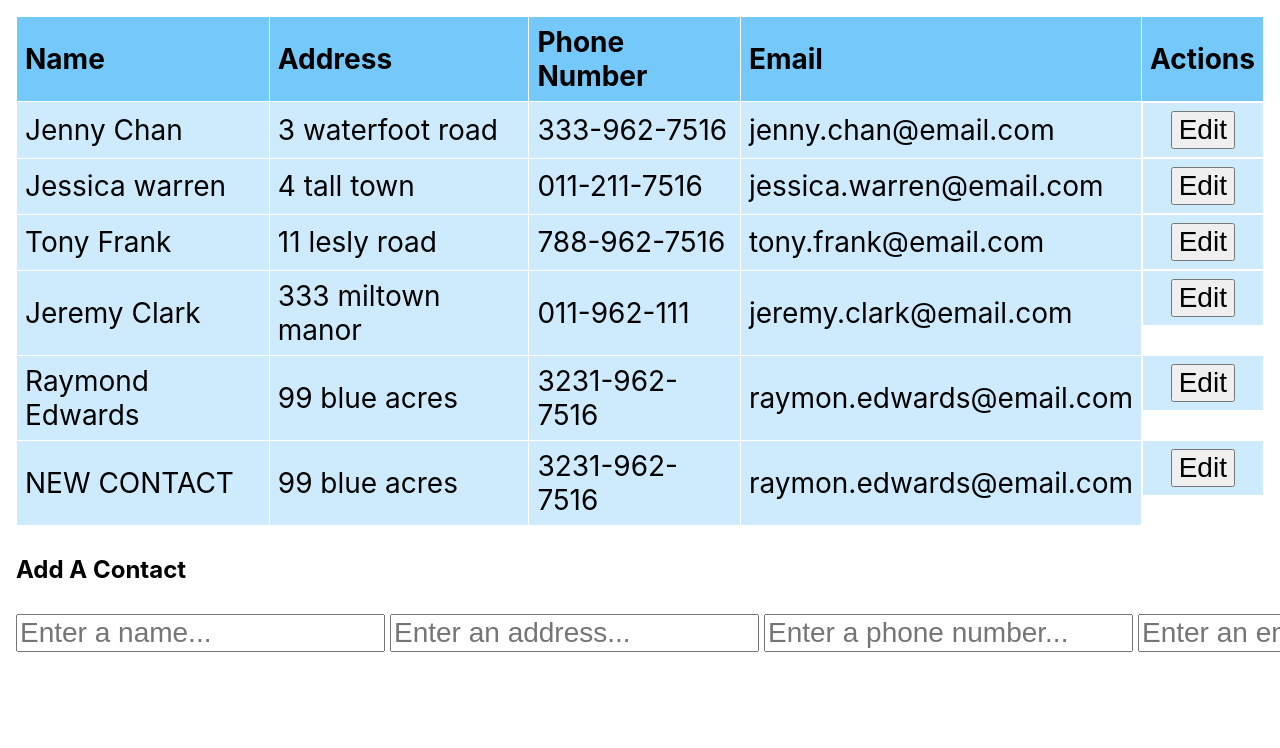
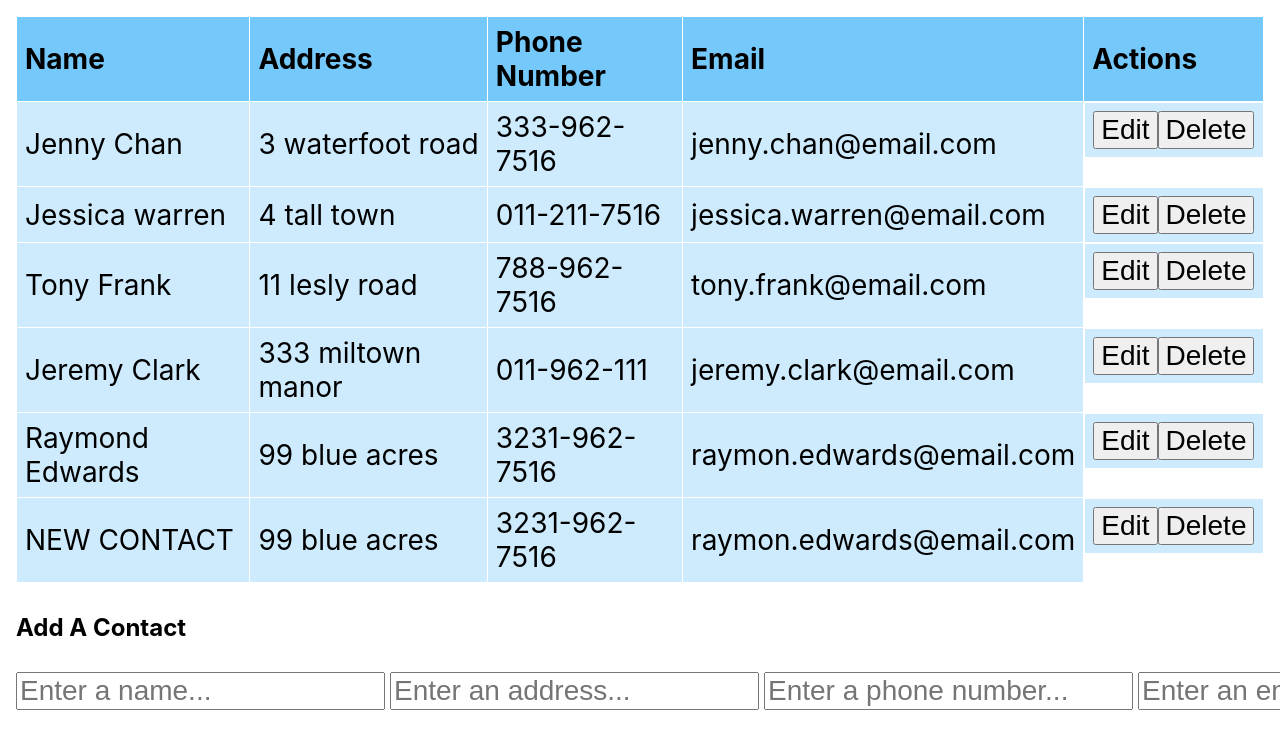
Before and after one commit to jdh2021/react-table, a React (Create React App) app: page / in a window 1280 px wide. Shown: the top 748 px of the page. Built offline with nearby package versions, Linux system fonts and the light colour scheme.

Commit message:
added cancel button to editable row. on click, sets contact id to null so readonly row renders. added delete button to readonly row. on click, takes in contact id and uses find index and splice to remove contact clicked on from array.

```diff
--- a/src/App.js
+++ b/src/App.js
@@ -6,9 +6,10 @@ import EditableRow from './components/EditableRow';
 import ReadOnlyRow from './components/ReadOnlyRow';
 
 const App = () => {
+  // array holding contact objects
   const [contacts, setContacts] = useState(data);
 
-  // store form values in state as object, hold form data when adding a new contact
+  // store values for new contact in form, in state as object
   const [addFormData, setAddFormData] = useState({
     fullName: '',
     address: '',
@@ -16,7 +17,37 @@ const App = () => {
     email: '',
   });
 
-  // hold form data when editing a given contact
+
+  const handleAddFormChange = (event) => {
+    event.preventDefault();
+    const fieldName = event.target.getAttribute('name'); // get name of input user has changed
+    const fieldValue = event.target.value; // get value of input user has changed
+    const newFormData = {...addFormData}; // make copy of existing form data so it can be changed w/o mutating state
+    newFormData[fieldName] = fieldValue; // update newFormData object with fieldName and fieldValue. fieldName is key, fieldValue is property.
+    setAddFormData(newFormData);
+  }
+
+  // called when form is submitted
+  const handleAddFormSubmit = (event) => {
+    // prevents form from doing POST request when submitted
+    event.preventDefault();
+    // takes data and creates newContact object
+    const newContact = {
+      id: nanoid(),
+      fullName: addFormData.fullName,
+      address: addFormData.address,
+      phoneNumber: addFormData.phoneNumber,
+      email: addFormData.email,
+    };
+    // keeps existing array of contacts, adds newContact object
+    const newContacts = [...contacts, newContact];
+    setContacts(newContacts);
+  }
+
+   // if edit contact id is null, user isn't editing a row. component rerenders b/c state changes
+   const [editContactId, setEditContactId] = useState(null);
+
+  // holds form data when editing a given contact
   const [editFormData, setEditFormData] = useState({
     fullName: '',
     address: '',
@@ -24,46 +55,31 @@ const App = () => {
     email: '',
   })
 
-  // if edit contact id is null, user isn't editing a row. component rerenders b/c state changes
-  const [editContactId, setEditContactId] = useState(null);
-
-  const handleAddFormChange = (event) => {
-    console.log('in handleAddFormChange');
+  // accepts event and contact from ReadOnly row clicked on, so we know id of contact being edited
+  const handleEditClick = (event, contact) => {
     event.preventDefault();
-    const fieldName = event.target.getAttribute('name'); // get name of input user has changed
-    const fieldValue = event.target.value; // get value
-    const newFormData = {...addFormData}; // make copy of existing form data so it can be changed w/o mutating state
-    newFormData[fieldName] = fieldValue; // update newFormData object. fieldName is key. fieldValue is property.
-    setAddFormData(newFormData);
+    setEditContactId(contact.id);
+    // prepopulates EditableRow with contact data from the object of row that user clicks on in ReadOnly row
+    const formValues = {
+      fullName: contact.fullName,
+      address: contact.address,
+      phoneNumber: contact.phoneNumber,
+      email: contact.email,
+    }
+    // editFormData is passed to EditableRow component with prepopulated values
+    setEditFormData(formValues);
   }
 
-  // store form data
   const handleEditFormChange = (event) => {
     event.preventDefault();
     const fieldName = event.target.getAttribute('name'); // get name of input user has changed
-    const fieldValue = event.target.value; // get value
+    const fieldValue = event.target.value; // get value of input user has changed
     const newFormData = {...editFormData}; // make copy of existing form data so it can be changed w/o mutating state
-    newFormData[fieldName] = fieldValue; // update newFormData object. fieldName is key. fieldValue is property.
+    newFormData[fieldName] = fieldValue; // update newFormData object
     setEditFormData(newFormData);
   }
 
-  // called when form is submitted
-  const handleAddFormSubmit = (event) => {
-    // prevents form from doing POST request when submitted
-    event.preventDefault();
-    // takes data and create new object
-    const newContact = {
-      id: nanoid(),
-      fullName: addFormData.fullName,
-      address: addFormData.address,
-      phoneNumber: addFormData.phoneNumber,
-      email: addFormData.email,
-    };
-    const newContacts = [...contacts, newContact];
-    setContacts(newContacts);
-  }
-
-
+  // called from EditableRow component when save button is clicked
   const handleEditFormSubmit = (event) => {
     event.preventDefault();
     const editedContact = {
@@ -75,9 +91,9 @@ const App = () => {
     }
     // copy existing contacts array
     const newContacts = [...contacts];
-    // get index of row we're editing in contacts array
+    // get index of object we're editing in contacts array based on id
     const index = contacts.findIndex((contact) => contact.id === editContactId);
-    // replace contact object at index we're editing with editedContact
+    // replace contact object at index we're editing with editedContact object
     newContacts[index] = editedContact;
     // set new array in state with updated contact object
     setContacts(newContacts);
@@ -85,21 +101,21 @@ const App = () => {
     setEditContactId(null);
   }
 
-  // accepts event and contact so we know id of contact being edited
-  const handleEditClick = (event, contact) => {
-    event.preventDefault();
-    setEditContactId(contact.id);
+  // EditableRow only renders if editContactId exists in contacts array
+  const handleCancelClick = () => {
+    setEditContactId(null);
+  }
 
-    // prepopulate row with contact data from that row when user clicks, take values from contact object, save to editFormData.
-    // has same properties as editFormData object
-    const formValues = {
-      fullName: contact.fullName,
-      address: contact.address,
-      phoneNumber: contact.phoneNumber,
-      email: contact.email,
-    }
-    // pass this to editable row component
-    setEditFormData(formValues);
+  // finds index of contactId and removes object at that index from contacts array
+  const handleDeleteClick = (contactId) => {
+    // copy of current array so not mutate state
+    const newContacts = [...contacts];
+    // get index with findIndex
+    const index = contacts.findIndex((contact) => contact.id === contactId);
+    // splice method to remove contact object at given index in array
+    newContacts.splice(index, 1);
+    // set contacts with record removed as new contacts array
+    setContacts(newContacts);
   }
 
   return (<div className="app-container">
@@ -120,8 +136,8 @@ const App = () => {
             <Fragment>
               {/* if id of current contact object matches id stored in state in editContactId, then render editable row. */}
               { editContactId === contact.id ?
-                (<EditableRow editFormData={editFormData} handleEditFormChange={handleEditFormChange} />) :
-                (<ReadOnlyRow contact={contact} handleEditClick={handleEditClick} />
+                (<EditableRow editFormData={editFormData} handleEditFormChange={handleEditFormChange} handleCancelClick={handleCancelClick} />) :
+                (<ReadOnlyRow contact={contact} handleEditClick={handleEditClick} handleDeleteClick={handleDeleteClick} />
                 )
               }
             </Fragment>
--- a/src/components/EditableRow.js
+++ b/src/components/EditableRow.js
@@ -1,13 +1,16 @@
 
 
-const EditableRow = ({editFormData, handleEditFormChange}) => {
+const EditableRow = ({editFormData, handleEditFormChange, handleCancelClick}) => {
     return  (
     <tr>
       <td><input type="text" name="fullName" required="required" placeholder="Enter a name..." value={editFormData.fullName} onChange={handleEditFormChange}></input></td>
       <td><input type="text" name="address" required="required" placeholder="Enter an address..." value={editFormData.address} onChange={handleEditFormChange}></input></td>
       <td><input type="text" name="phoneNumber" required="required" placeholder="Enter a phone number..." value={editFormData.phoneNumber} onChange={handleEditFormChange}></input></td>
       <td><input type="email" name="email" required="required" placeholder="Enter an email..." value={editFormData.email} onChange={handleEditFormChange}></input></td>
-      <td><button type="submit">Save</button></td>
+      <td>
+        <button type="submit">Save</button>
+        <button type="button" onClick={handleCancelClick}>Cancel</button>
+      </td>
     </tr>
     )
 }
--- a/src/components/ReadOnlyRow.js
+++ b/src/components/ReadOnlyRow.js
@@ -1,13 +1,17 @@
 
 
-const ReadOnlyRow = ({contact, handleEditClick}) => {
+const ReadOnlyRow = ({contact, handleEditClick, handleDeleteClick}) => {
     return  (
     <tr>
       <td>{contact.fullName}</td>
       <td>{contact.address}</td>
       <td>{contact.phoneNumber}</td>
       <td>{contact.email}</td>
-      <td><button type="button" onClick={(event) => handleEditClick(event, contact)}>Edit</button></td>
+      <td>
+        <button type="button" onClick={(event) => handleEditClick(event, contact)}>Edit</button>
+        {/* use arrow function to pass parameters, prevents function from being invoked right away*/}
+        <button type="button" onClick={() => handleDeleteClick(contact.id)}>Delete</button>
+    </td>
   </tr>
     )
 }
```
